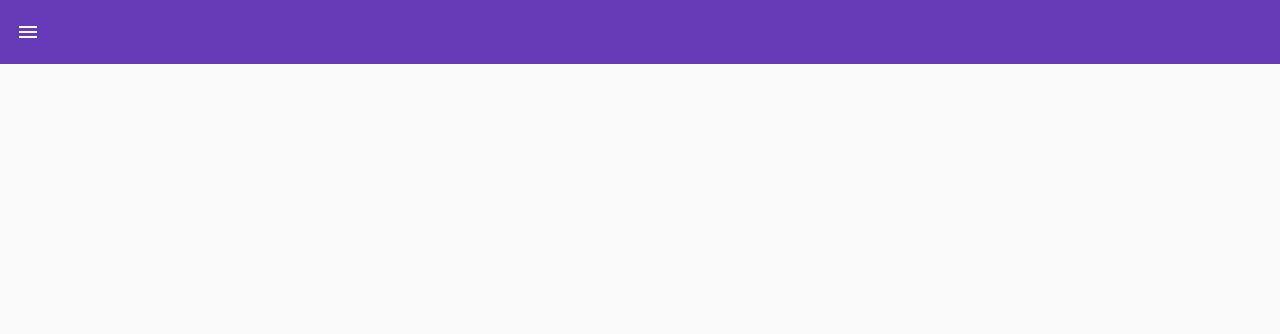
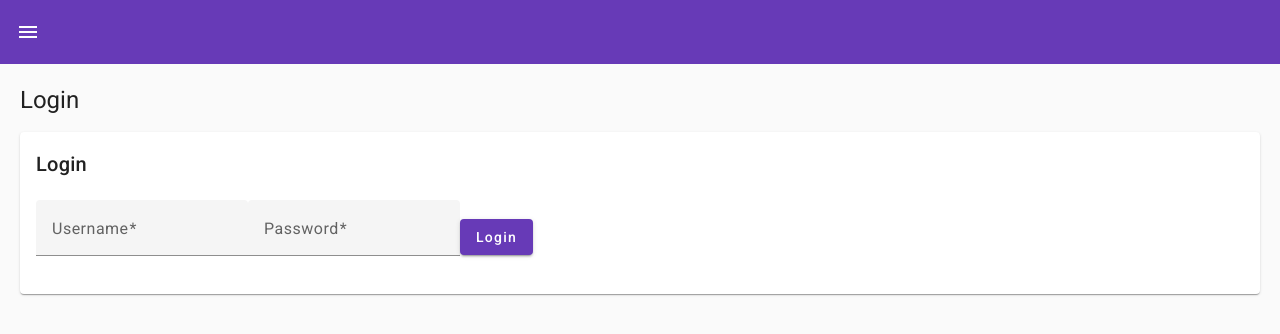
Before and after one commit to KoaDev/ToDoApp, an Angular app in the folder ToDoApp/: page /login in a window 1280 px wide. Before the commit this address led to /. Shown: the top 334 px of the page. Built offline with nearby package versions, Linux system fonts and the light colour scheme.

Commit message:
13012023-1728
- setting up the component login
- setting up notification
- fix app-routing.module.ts
- fix styles.css

```diff
--- a/ToDoApp/src/app/app-routing.module.ts
+++ b/ToDoApp/src/app/app-routing.module.ts
@@ -1,7 +1,13 @@
 import { NgModule } from '@angular/core';
 import { RouterModule, Routes } from '@angular/router';
+import { LoginComponent } from './components/login/login.component';
 
-const routes: Routes = [];
+const routes : Routes = [
+  {
+    path: 'login',
+    component: LoginComponent
+  }
+];
 
 @NgModule({
   imports: [RouterModule.forRoot(routes)],
--- a/ToDoApp/src/app/app.module.ts
+++ b/ToDoApp/src/app/app.module.ts
@@ -15,11 +15,13 @@ import { MatIconModule } from '@angular/material/icon';
 import { MatButtonModule } from '@angular/material/button';
 import { LayoutModule } from '@angular/cdk/layout';
 import { NavbarComponent } from './components/navbar/navbar.component';
+import { LoginComponent } from './components/login/login.component';
 
 @NgModule({
   declarations: [
     AppComponent,
-    NavbarComponent
+    NavbarComponent,
+    LoginComponent
   ],
   imports: [
     BrowserModule,
--- /dev/null
+++ b/ToDoApp/src/app/components/login/login.component.html
@@ -0,0 +1,32 @@
+<div class="grid-container">
+    <h1 class="mat-h1">Login</h1>
+    <mat-card class="login-card">
+        <mat-card-header>
+            <mat-card-title> Login </mat-card-title>
+        </mat-card-header>
+        <br />
+        <mat-card-content>
+                <form>
+                    <mat-form-field class="example-full-width">
+                        <mat-label>Username</mat-label>
+                        <input type="text" matInput [formControl]="FormControl" placeholder="Ex. pat" [(ngModel)]="user.username" />
+                        <mat-error *ngIf="FormControl.hasError('required')">
+                            Username is <strong>required</strong>
+                        </mat-error>
+                    </mat-form-field>
+
+                    <mat-form-field class="example-full-width">
+                        <mat-label>Password</mat-label>
+                        <input type="password" matInput [formControl]="FormControl" placeholder="Ex. pat" [(ngModel)]="user.password" />
+                        <mat-error *ngIf="FormControl.hasError('required')">
+                            Password is <strong>required</strong>
+                        </mat-error>
+                    </mat-form-field>
+
+                    <button mat-raised-button (click)="submit()" color="primary">
+                        Login
+                    </button>
+                </form>
+        </mat-card-content>
+    </mat-card>
+  </div>
--- /dev/null
+++ b/ToDoApp/src/app/components/login/login.component.ts
@@ -0,0 +1,31 @@
+import { Component } from '@angular/core'
+import { FormControl, Validators } from '@angular/forms'
+import { Router } from '@angular/router'
+import { User } from 'src/app/models/user'
+import { UserService } from 'src/app/services/user.service'
+import { MatSnackBar } from '@angular/material/snack-bar'
+
+@Component({
+  selector: 'app-login',
+  templateUrl: './login.component.html',
+  styleUrls: ['./login.component.css']
+})
+export class LoginComponent {
+  FormControl = new FormControl('', [Validators.required])
+  error : string = ''
+  user : User = { username: '', password: '' }
+
+  constructor (private userService : UserService, private router : Router, private _snackBar : MatSnackBar) {}
+
+  submit () : void {
+    this.userService.login(this.user).subscribe({
+      next : () => {
+        this.router.navigate(['task']),
+        this._snackBar.open('Connection success, hello ' + this.user.username + '', 'Clear', { duration: 5000 })
+      },
+      error : err => {
+          this._snackBar.open(err.error.message, 'Clear', { duration: 5000 })
+      }
+    })
+  }
+}
--- a/ToDoApp/src/styles.css
+++ b/ToDoApp/src/styles.css
@@ -2,3 +2,10 @@
 
 html, body { height: 100%; }
 body { margin: 0; font-family: Roboto, "Helvetica Neue", sans-serif; }
+
+.full-width {
+    width: 100%;
+}
+.grid-container {
+    margin: 20px;
+}
```
Also changed, not shown: ToDoApp/src/app/components/login/login.component.css (added), 1 other file (tests, documents, lock files or other folders).
